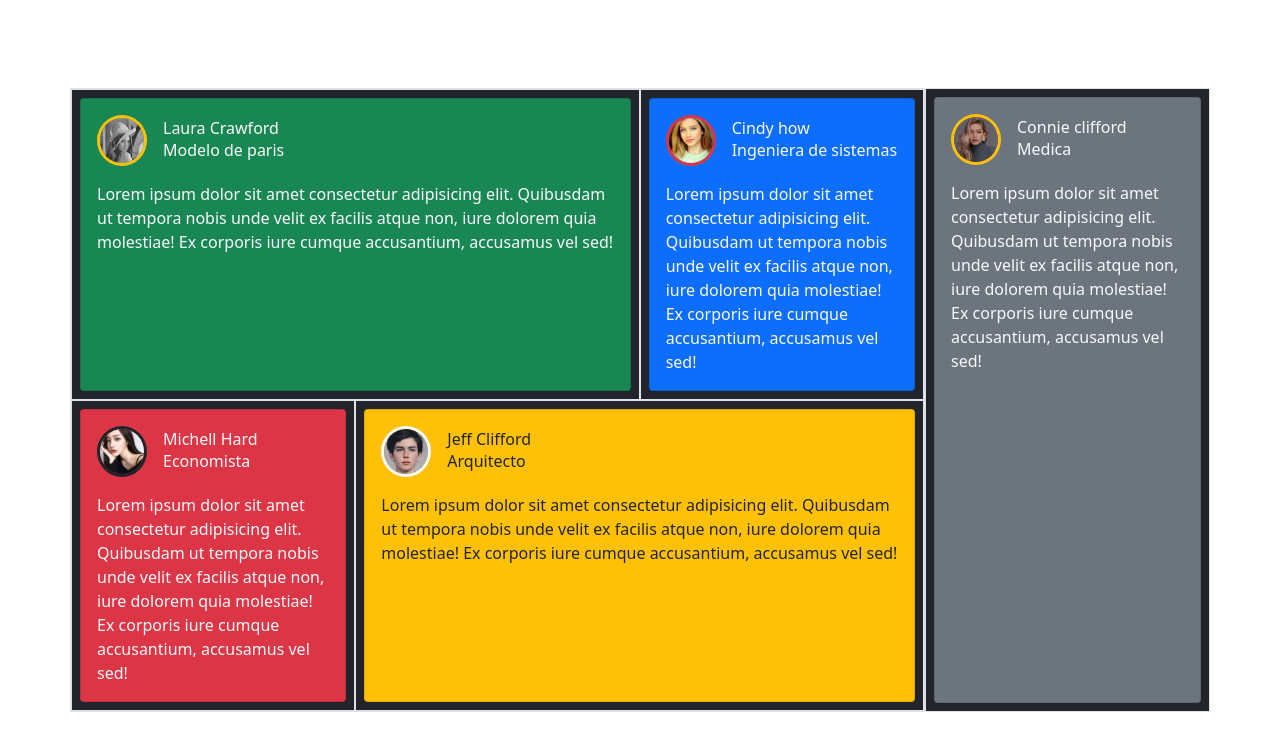
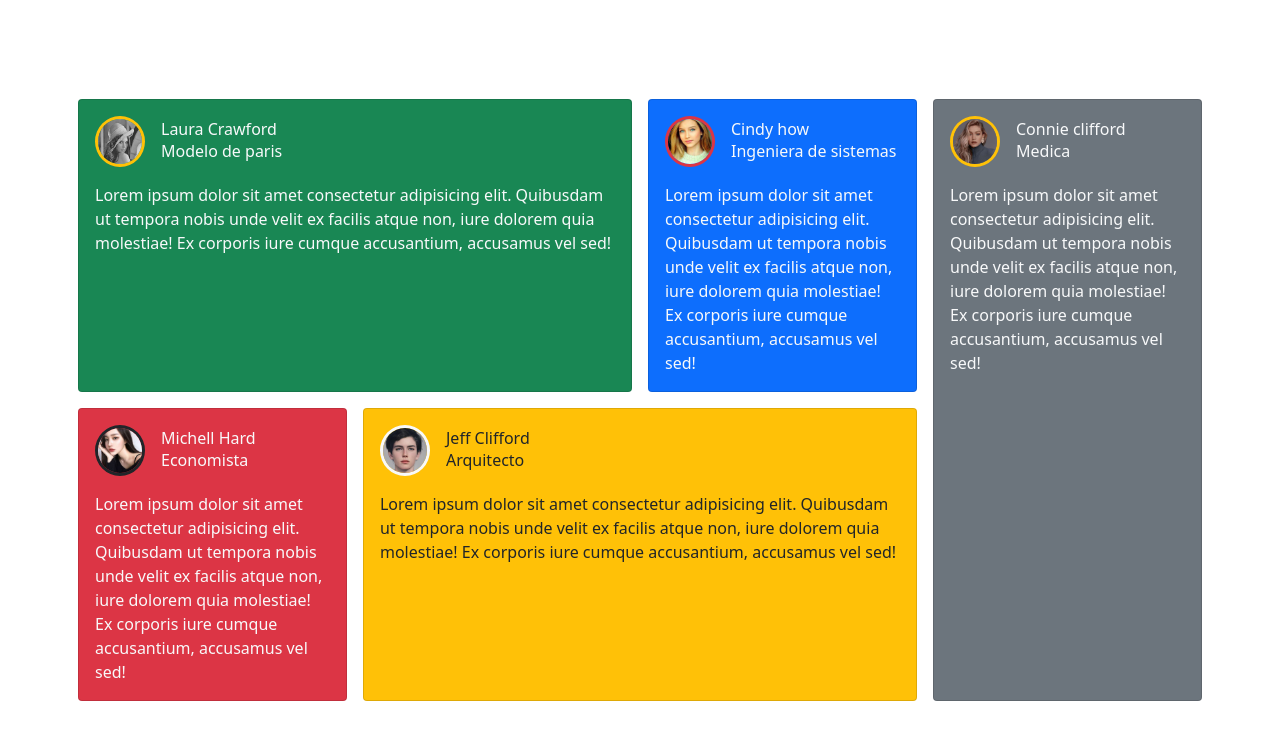
Before and after one commit to rendon456/bobs, a plain HTML site: page index.html in a window 1280 px wide. Drawn offline with nearby package versions, Linux system fonts and the light colour scheme.

Commit message:
Update index.html

```diff
--- a/index.html
+++ b/index.html
@@ -14,12 +14,12 @@
 <body>
     <div class="container d-flex vh-100 align-items-center justify-content-center ">
       <div class="row">
-        <div class="col-9 border ">
+        <div class="col-9  ">
           <div class="row">
 
             <!--Laura-->
 
-               <div class="col-lg-8 border text-light p-2 bg-dark" >
+               <div class="col-lg-8  text-light p-2 " >
                 <article class="card h-100 bg-success">
                   <div class="card-body ">
                    <div class="d-flex mb-3">
@@ -38,7 +38,7 @@
 
                <!--cindy-->
 
-               <div class="col-lg-4 border bg-dark p-2 text-light">
+               <div class="col-lg-4  p-2 text-light">
                 <article class="card h-100 bg-primary">
                   <div class="card-body">
                    <div class="d-flex mb-3">
@@ -58,7 +58,7 @@
            <!--michell-->
 
            <div class="row">
-            <div class="col-lg-4 border bg-dark p-2 text-light">
+            <div class="col-lg-4 p-2 text-light">
               <article class="card h-100 bg-danger">
                 <div class="card-body">
                  <div class="d-flex mb-3">
@@ -73,10 +73,10 @@
                  Lorem ipsum dolor sit amet consectetur adipisicing elit. Quibusdam ut tempora nobis unde velit ex facilis atque non, iure dolorem quia molestiae! Ex corporis iure cumque accusantium, accusamus vel sed!
                 </div>
               </article>
-                     </div>
+            </div>
            <!--jeff clifford-->
 
-           <div class="col-lg-8 border p-2 bg-dark text-dark">
+           <div class="col-lg-8 p-2 text-dark">
             <article class="card h-100 bg-warning">
               <div class="card-body">
                <div class="d-flex mb-3">
@@ -97,7 +97,7 @@
 
        <!-- connie -->
 
-        <div class="col-lg-3 border bg-dark p-2 text-light">
+        <div class="col-lg-3 p-2 text-light">
           <article class="card h-100 bg-secondary">
             <div class="card-body">
              <div class="d-flex mb-3">
```
